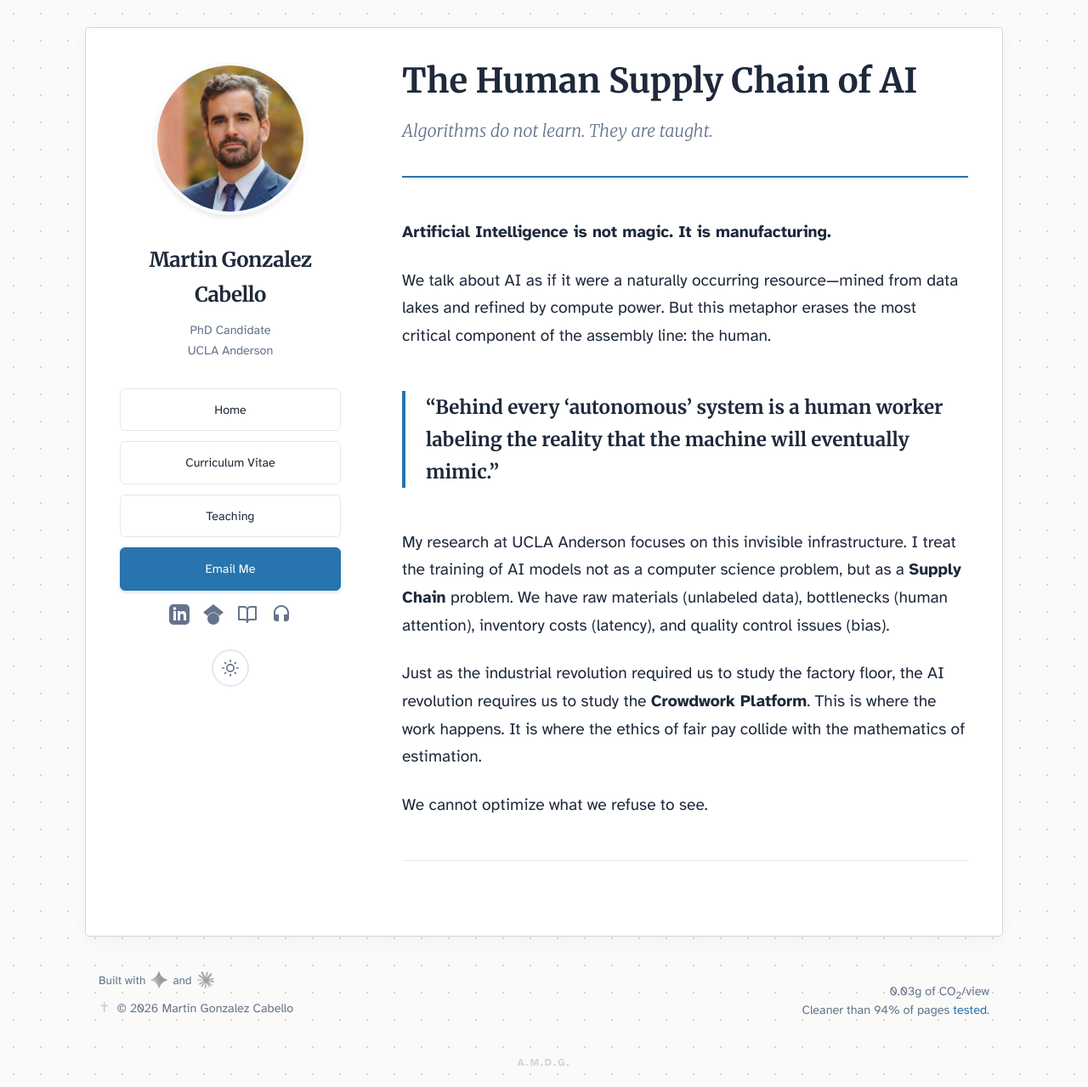
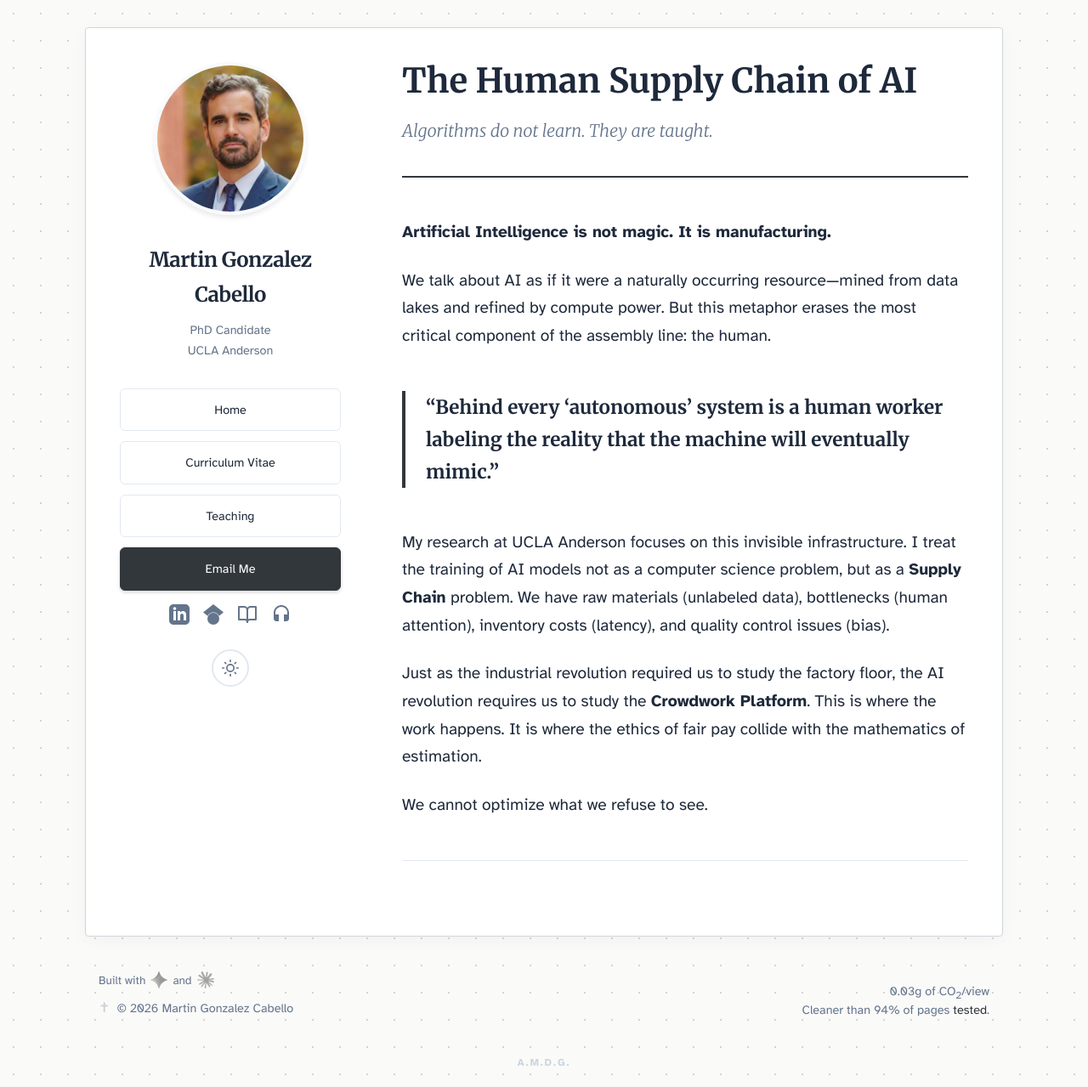
Before and after one commit to martins73/research-site, a Jekyll site: the page built from human-supply-chain.md, in a window 1280 px wide and 1279 px high. Shown: the whole window at 85% size. Built offline with Jekyll 4.4.1, drawn with Linux system fonts in a browser that asks for light colours.

Commit message:
Update color variables for light and dark modes

```diff
--- a/assets/css/style.scss
+++ b/assets/css/style.scss
@@ -80,8 +80,8 @@
     /* Colors - Background */
     --bg-body: #FAFAF9;         /* The Desk: Warm off-white */
     --bg-paper: #ffffff;        /* The Page: Pure white */
-    --bg-accent: #f0f9ff;       /* Light blue background */
-    --bg-accent-hover: #e0f2fe; /* Hover state for accent bg */
+    --bg-accent: #f5f5f5;       /* Light blue background */
+    --bg-accent-hover: #ebebeb; /* Hover state for accent bg */
 
     /* Colors - Text Hierarchy */
     --text-primary: #1e293b;    /* Main headings and important text */
@@ -92,9 +92,9 @@
     --text-lighter: #cbd5e1;    /* Very light text */
 
     /* Colors - Accent */
-    --accent: #2774AE;          /* UCLA Blue */
-    --accent-rgb: 39, 116, 174; /* UCLA Blue as RGB triplet for rgba() */
-    --accent-hover: #1e5f8e;    /* Darker blue for hover */
+    --accent: #32373c;          /* UCLA Blue */
+    --accent-rgb: 50, 55, 60; /* UCLA Blue as RGB triplet for rgba() */
+    --accent-hover: #1a1d20;    /* Darker blue for hover */
     --accent-orange: #D97706;   /* Amber accent (job market tag) */
 
     /* Colors - Border */
@@ -104,9 +104,9 @@
     --border-dark: #94a3b8;     /* Dark border */
 
     /* Colors - Status/Info */
-    --info-text: #0284c7;       /* Info badges text */
-    --info-bg: #e0f2fe;         /* Info badges background */
-    --info-bg-hover: #bae6fd;   /* Info badges hover */
+    --info-text: #32373c;       /* Info badges text */
+    --info-bg: #f0f0f0;         /* Info badges background */
+    --info-bg-hover: #e0e0e0;   /* Info badges hover */
 
     /* Spacing System - Based on 4px grid */
     --space-1: 0.25rem;   /* 4px */
@@ -163,9 +163,9 @@
     --text-lighter: #475569;    /* Even lighter/darker gray */
 
     /* Colors - Accent (slightly brighter for dark mode) */
-    --accent: #3b82f6;          /* Brighter blue for dark mode */
-    --accent-rgb: 59, 130, 246; /* Dark mode accent as RGB triplet */
-    --accent-hover: #60a5fa;    /* Lighter blue for hover */
+    --accent: #a0a8b0;          /* Brighter blue for dark mode */
+    --accent-rgb: 160, 168, 176; /* Dark mode accent as RGB triplet */
+    --accent-hover: #c0c8d0;    /* Lighter blue for hover */
     --accent-orange: #f59e0b;   /* Brighter amber */
 
     /* Colors - Border */
@@ -175,9 +175,9 @@
     --border-dark: #64748b;     /* Lighter border in dark mode */
 
     /* Colors - Status/Info */
-    --info-text: #38bdf8;       /* Brighter info text */
-    --info-bg: #1e3a5f;         /* Dark info background */
-    --info-bg-hover: #2d4a6f;   /* Info hover */
+    --info-text: #a0a8b0;       /* Brighter info text */
+    --info-bg: #2a2d30;         /* Dark info background */
+    --info-bg-hover: #3a3d40;   /* Info hover */
 
     /* Dark mode specific adjustments */
     --container-border: #334155;
```
